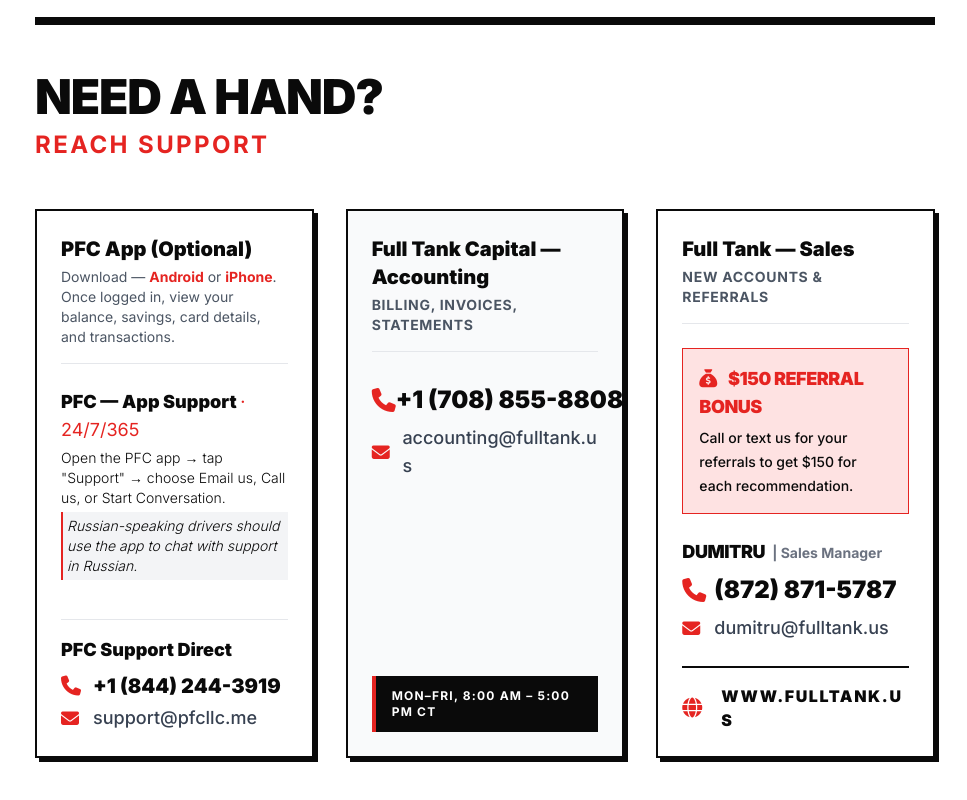
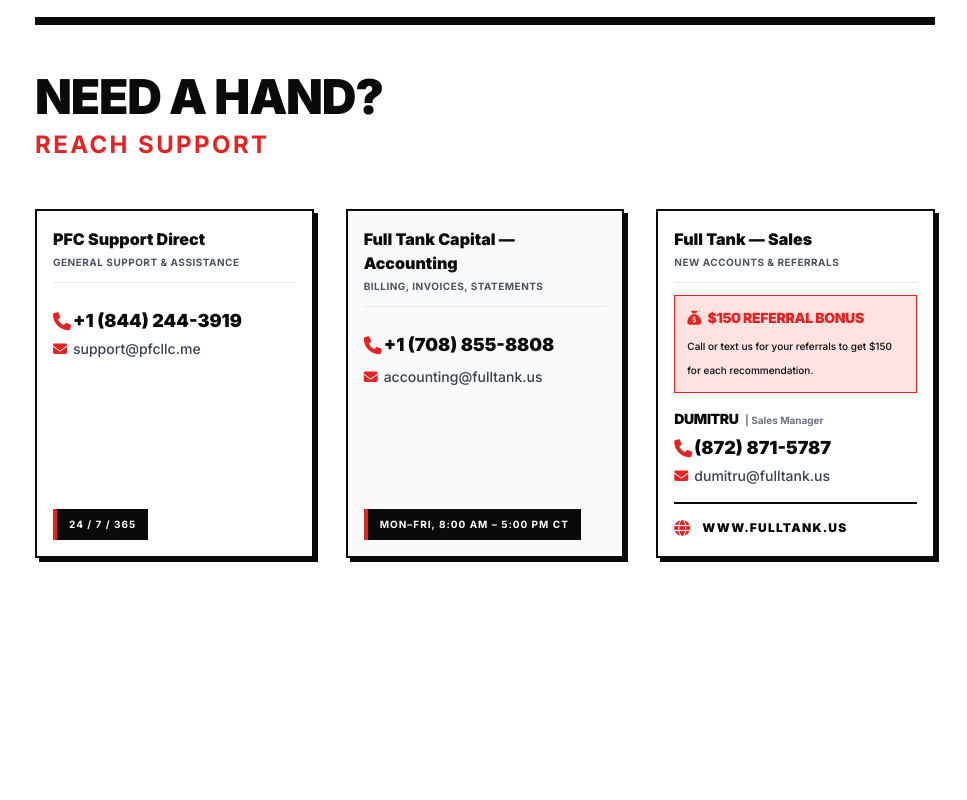
Before and after one commit to fulltankfuelcard/Onboarding, a plain HTML site: page index.html in a window 1280 px wide. Shown: the part 6445-7245 px from the top of the page, without its empty margins (313-1280 px from the left). After the commit the page ends 7067 px from the top, so only its background shows below. Drawn offline with nearby package versions, Linux system fonts and the light colour scheme.

Commit message:
Add files via upload

```diff
--- a/index.html
+++ b/index.html
@@ -49,7 +49,7 @@
             place-content: center;
             cursor: pointer;
             transition: all 0.1s ease-in-out;
-            flex-shrink: 0; /* Prevent checkbox from shrinking on small screens */
+            flex-shrink: 0;
         }
 
         .checklist-item input[type="checkbox"]::before {
@@ -86,16 +86,14 @@
             transition: width 0.3s ease;
         }
 
-        /* Adjusted massive text to break better on very small screens */
         .text-massive {
             font-size: clamp(4rem, 15vw, 12rem);
             line-height: 0.8;
             font-weight: 900;
             letter-spacing: -0.05em;
-            word-break: break-word; /* Ensure it doesn't cause horizontal scroll */
+            word-break: break-word;
         }
 
-        /* Utility to force breaks on long URLs/emails */
         .break-words-all {
             word-break: break-all;
         }
@@ -130,7 +128,6 @@
             <div class="w-full md:w-2/3 md:pl-12">
                 <h4 class="text-primaryRed font-bold tracking-widest uppercase text-xs md:text-sm mb-3 md:mb-4">ACTION PLAN</h4>
 
-                <!-- Fixed Hero Title for Mobile Wrap -->
                 <h1 class="text-4xl sm:text-5xl md:text-6xl lg:text-8xl font-black tracking-tight mb-4 md:mb-6 leading-none break-words">
                     ONBOARDING <br class="hidden sm:block"> CHECKLIST
                 </h1>
@@ -461,71 +458,71 @@ If you get stuck at the pump, call support immediately: +1 (844) 244-3919. Let m
                         <h3 class="text-lg sm:text-xl md:text-2xl text-primaryRed font-bold uppercase tracking-widest">Reach support</h3>
                     </div>
 
-                    <div class="grid grid-cols-1 md:grid-cols-2 lg:grid-cols-3 gap-4 sm:gap-6 md:gap-8">
+                    <div class="grid grid-cols-1 md:grid-cols-3 gap-4 sm:gap-6 md:gap-8">
 
-                        <!-- App Support -->
-                        <div class="border-2 border-deepBlack p-3 sm:p-4 md:p-6 shadow-[4px_4px_0px_0px_#0A0A0A] bg-white flex flex-col overflow-hidden">
-                            <h4 class="font-black text-base sm:text-lg md:text-xl mb-1">PFC App (Optional)</h4>
-                            <p class="text-[10px] sm:text-xs md:text-sm text-gray-600 mb-3 sm:mb-4 border-b border-gray-200 pb-3 sm:pb-4 break-words">Download — <a href="https://play.google.com/store/apps/details?id=com.datadrive.oneroute.app&hl=en" class="text-primaryRed hover:underline font-bold">Android</a> or <a href="https://apps.apple.com/md/app/routeone-go-truck-navigation/id6737020004" class="text-primaryRed hover:underline font-bold">iPhone</a>. Once logged in, view your balance, savings, card details, and transactions.</p>
+                        <!-- PFC Support Direct -->
+                        <div class="border-2 border-deepBlack p-3 sm:p-4 shadow-[4px_4px_0px_0px_#0A0A0A] bg-white flex flex-col overflow-hidden">
+                            <h4 class="font-black text-sm sm:text-base mb-1">PFC Support Direct</h4>
+                            <p class="text-[9px] sm:text-[10px] text-gray-600 mb-3 sm:mb-4 uppercase tracking-wider font-bold border-b border-gray-200 pb-2 sm:pb-3 break-words">General Support & Assistance</p>
 
-                            <h4 class="font-black text-sm sm:text-base md:text-lg mb-1 mt-1 sm:mt-2">PFC — App Support <span class="text-primaryRed font-normal">· 24/7/365</span></h4>
-                            <p class="text-[10px] sm:text-xs md:text-sm text-deepBlack font-light leading-relaxed mb-3 sm:mb-4 break-words">Open the PFC app → tap "Support" → choose Email us, Call us, or Start Conversation. <br><span class="bg-gray-100 italic p-1 mt-1 inline-block border-l-2 border-primaryRed w-full">Russian-speaking drivers should use the app to chat with support in Russian.</span></p>
+                            <div class="mt-1 sm:mt-2">
+                                <div class="flex items-center text-base sm:text-lg font-black mb-1">
+                                    <i class="fa-solid fa-phone w-4 sm:w-5 text-primaryRed"></i> <span class="whitespace-nowrap">+1 (844) 244-3919</span>
+                                </div>
+                                <div class="flex items-center text-xs sm:text-sm font-medium text-gray-700">
+                                    <i class="fa-solid fa-envelope w-4 sm:w-5 text-primaryRed"></i> <span class="break-words-all">support@pfcllc.me</span>
+                                </div>
+                            </div>
 
-                            <div class="mt-auto pt-3 sm:pt-4 border-t border-gray-200">
-                                <h4 class="font-black text-sm sm:text-base md:text-lg mb-1 sm:mb-2">PFC Support Direct</h4>
-                                <div class="flex items-center text-base sm:text-lg md:text-xl font-black mb-1">
-                                    <i class="fa-solid fa-phone w-5 sm:w-6 md:w-8 text-primaryRed"></i> <span class="whitespace-nowrap">+1 (844) 244-3919</span>
-                                </div>
-                                <div class="flex items-center text-sm sm:text-base md:text-lg font-medium text-gray-700">
-                                    <i class="fa-solid fa-envelope w-5 sm:w-6 md:w-8 text-primaryRed"></i> <span class="break-words-all">support@pfcllc.me</span>
-                                </div>
+                            <div class="mt-auto inline-block bg-deepBlack text-white text-[9px] sm:text-[10px] font-bold uppercase tracking-widest px-2 sm:px-3 py-1.5 sm:py-2 self-start break-words border-l-2 sm:border-l-4 border-primaryRed mt-6">
+                                24 / 7 / 365
                             </div>
                         </div>
 
                         <!-- Accounting Support -->
-                        <div class="border-2 border-deepBlack p-3 sm:p-4 md:p-6 shadow-[4px_4px_0px_0px_#0A0A0A] bg-gray-50 flex flex-col overflow-hidden">
-                            <h4 class="font-black text-base sm:text-lg md:text-xl mb-1">Full Tank Capital — Accounting</h4>
-                            <p class="text-[10px] sm:text-xs md:text-sm text-gray-600 mb-4 sm:mb-6 uppercase tracking-wider font-bold border-b border-gray-200 pb-3 sm:pb-4 break-words">Billing, invoices, statements</p>
+                        <div class="border-2 border-deepBlack p-3 sm:p-4 shadow-[4px_4px_0px_0px_#0A0A0A] bg-gray-50 flex flex-col overflow-hidden">
+                            <h4 class="font-black text-sm sm:text-base mb-1">Full Tank Capital — Accounting</h4>
+                            <p class="text-[9px] sm:text-[10px] text-gray-600 mb-3 sm:mb-4 uppercase tracking-wider font-bold border-b border-gray-200 pb-2 sm:pb-3 break-words">Billing, invoices, statements</p>
 
                             <div class="mt-1 sm:mt-2">
-                                <div class="flex items-center text-lg sm:text-xl md:text-2xl font-black mb-1 sm:mb-2">
-                                    <i class="fa-solid fa-phone w-5 sm:w-6 md:w-8 text-primaryRed"></i> <span class="whitespace-nowrap">+1 (708) 855-8808</span>
+                                <div class="flex items-center text-base sm:text-lg font-black mb-1 sm:mb-2">
+                                    <i class="fa-solid fa-phone w-4 sm:w-5 text-primaryRed"></i> <span class="whitespace-nowrap">+1 (708) 855-8808</span>
                                 </div>
-                                <div class="flex items-center text-sm sm:text-base md:text-lg font-medium text-gray-700 mb-4 sm:mb-6 md:mb-8">
-                                    <i class="fa-solid fa-envelope w-5 sm:w-6 md:w-8 text-primaryRed"></i> <span class="break-words-all">accounting@fulltank.us</span>
+                                <div class="flex items-center text-xs sm:text-sm font-medium text-gray-700 mb-4">
+                                    <i class="fa-solid fa-envelope w-4 sm:w-5 text-primaryRed"></i> <span class="break-words-all">accounting@fulltank.us</span>
                                 </div>
                             </div>
 
-                            <div class="mt-auto inline-block bg-deepBlack text-white text-[9px] sm:text-[10px] md:text-xs font-bold uppercase tracking-widest px-2 sm:px-3 py-1.5 sm:py-2 md:px-4 md:py-3 self-start break-words border-l-2 sm:border-l-4 border-primaryRed">
+                            <div class="mt-auto inline-block bg-deepBlack text-white text-[9px] sm:text-[10px] font-bold uppercase tracking-widest px-2 sm:px-3 py-1.5 sm:py-2 self-start break-words border-l-2 sm:border-l-4 border-primaryRed">
                                 Mon–Fri, 8:00 AM – 5:00 PM CT
                             </div>
                         </div>
 
                         <!-- Sales & Referrals Support -->
-                        <div class="border-2 border-deepBlack p-3 sm:p-4 md:p-6 shadow-[4px_4px_0px_0px_#0A0A0A] bg-white flex flex-col md:col-span-2 lg:col-span-1 overflow-hidden">
+                        <div class="border-2 border-deepBlack p-3 sm:p-4 shadow-[4px_4px_0px_0px_#0A0A0A] bg-white flex flex-col overflow-hidden">
                             <div>
-                                <h4 class="font-black text-base sm:text-lg md:text-xl mb-1">Full Tank — Sales</h4>
-                                <p class="text-[10px] sm:text-xs md:text-sm text-gray-600 mb-3 sm:mb-4 md:mb-6 uppercase tracking-wider font-bold border-b border-gray-200 pb-3 sm:pb-4 break-words">New accounts & Referrals</p>
+                                <h4 class="font-black text-sm sm:text-base mb-1">Full Tank — Sales</h4>
+                                <p class="text-[9px] sm:text-[10px] text-gray-600 mb-2 sm:mb-3 uppercase tracking-wider font-bold border-b border-gray-200 pb-2 sm:pb-3 break-words">New accounts & Referrals</p>
 
-                                <div class="bg-alertPink text-deepBlack p-2 sm:p-3 md:p-4 mb-3 sm:mb-4 md:mb-6 border border-primaryRed">
-                                    <span class="block font-black text-sm sm:text-base md:text-lg mb-1 uppercase tracking-tight text-primaryRed"><i class="fa-solid fa-sack-dollar mr-1 sm:mr-2"></i> $150 Referral Bonus</span>
-                                    <span class="text-[10px] sm:text-xs md:text-sm font-medium break-words">Call or text us for your referrals to get $150 for each recommendation.</span>
+                                <div class="bg-alertPink text-deepBlack p-2 sm:p-3 mb-3 sm:mb-4 border border-primaryRed">
+                                    <span class="block font-black text-xs sm:text-sm mb-1 uppercase tracking-tight text-primaryRed"><i class="fa-solid fa-sack-dollar mr-1"></i> $150 Referral Bonus</span>
+                                    <span class="text-[9px] sm:text-[10px] font-medium break-words leading-snug">Call or text us for your referrals to get $150 for each recommendation.</span>
                                 </div>
 
-                                <div class="mb-3 sm:mb-4 md:mb-6">
-                                    <p class="font-black text-sm sm:text-base md:text-lg mb-1 sm:mb-2 uppercase tracking-tight">Dumitru <span class="text-gray-500 font-bold text-[10px] sm:text-xs md:text-sm tracking-normal capitalize ml-1">| Sales Manager</span></p>
-                                    <div class="flex items-center text-lg sm:text-xl md:text-2xl font-black mb-1 sm:mb-2 mt-1 sm:mt-2">
-                                        <i class="fa-solid fa-phone w-5 sm:w-6 md:w-8 text-primaryRed"></i> <span class="whitespace-nowrap">(872) 871-5787</span>
+                                <div class="mb-3 sm:mb-4">
+                                    <p class="font-black text-xs sm:text-sm mb-1 uppercase tracking-tight">Dumitru <span class="text-gray-500 font-bold text-[9px] sm:text-[10px] tracking-normal capitalize ml-1">| Sales Manager</span></p>
+                                    <div class="flex items-center text-base sm:text-lg font-black mb-1 mt-1">
+                                        <i class="fa-solid fa-phone w-4 sm:w-5 text-primaryRed"></i> <span class="whitespace-nowrap">(872) 871-5787</span>
                                     </div>
-                                    <div class="flex items-center text-sm sm:text-base md:text-lg font-medium text-gray-700">
-                                        <i class="fa-solid fa-envelope w-5 sm:w-6 md:w-8 text-primaryRed"></i> <span class="break-words-all">dumitru@fulltank.us</span>
+                                    <div class="flex items-center text-xs sm:text-sm font-medium text-gray-700">
+                                        <i class="fa-solid fa-envelope w-4 sm:w-5 text-primaryRed"></i> <span class="break-words-all">dumitru@fulltank.us</span>
                                     </div>
                                 </div>
                             </div>
 
-                            <div class="mt-auto pt-3 sm:pt-4 border-t-2 border-deepBlack flex items-center">
-                                <i class="fa-solid fa-globe w-5 sm:w-6 md:w-8 text-primaryRed text-base sm:text-lg md:text-xl"></i>
-                                <a href="https://www.fulltank.us" target="_blank" class="font-black text-deepBlack hover:text-primaryRed transition uppercase tracking-widest text-xs sm:text-sm md:text-base break-words-all ml-1 sm:ml-2">www.fulltank.us</a>
+                            <div class="mt-auto pt-2 sm:pt-3 border-t-2 border-deepBlack flex items-center">
+                                <i class="fa-solid fa-globe w-4 sm:w-5 text-primaryRed text-sm sm:text-base"></i>
+                                <a href="https://www.fulltank.us" target="_blank" class="font-black text-deepBlack hover:text-primaryRed transition uppercase tracking-widest text-[10px] sm:text-xs break-words-all ml-1 sm:ml-2">www.fulltank.us</a>
                             </div>
                         </div>
 
```
